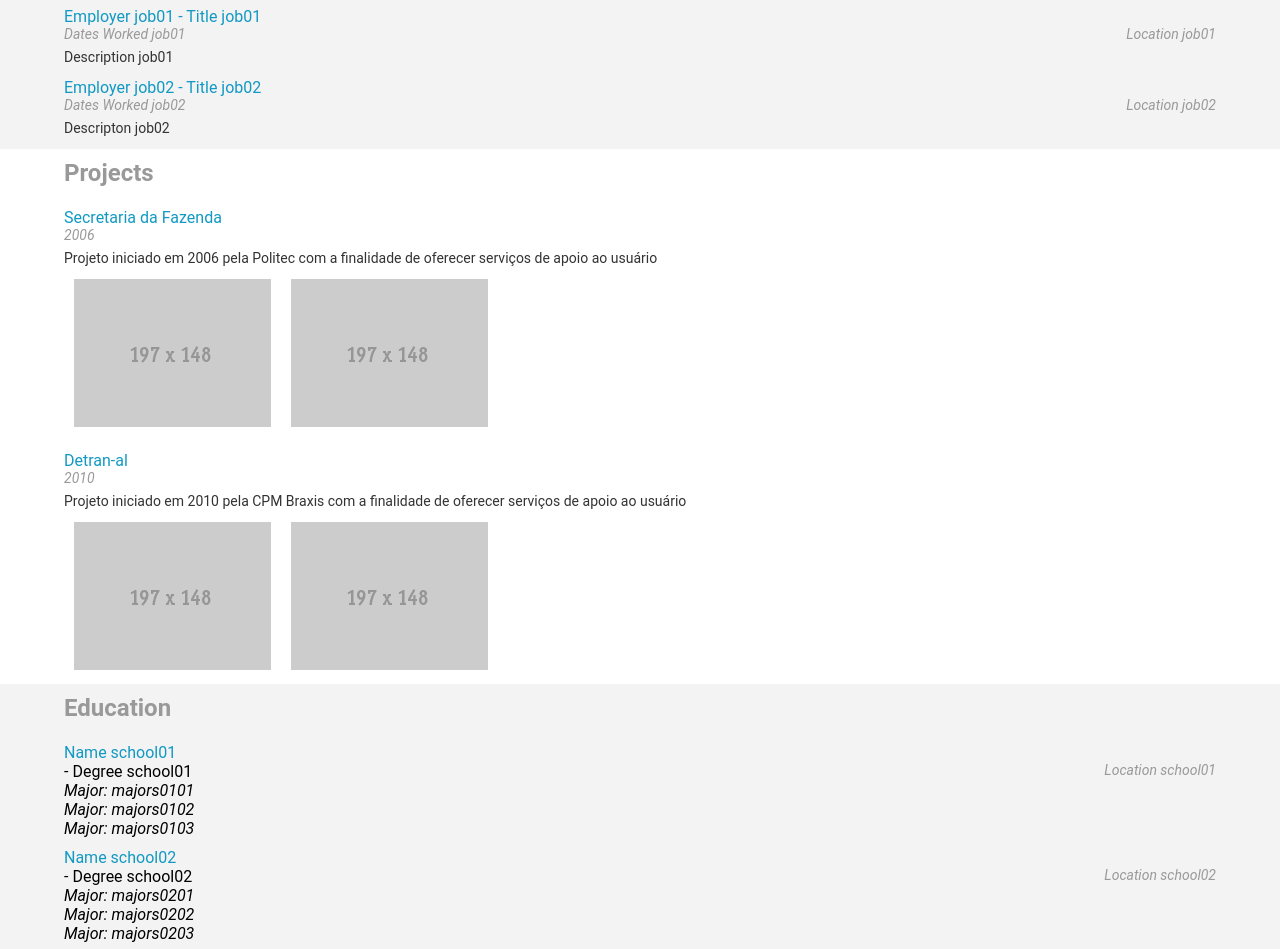
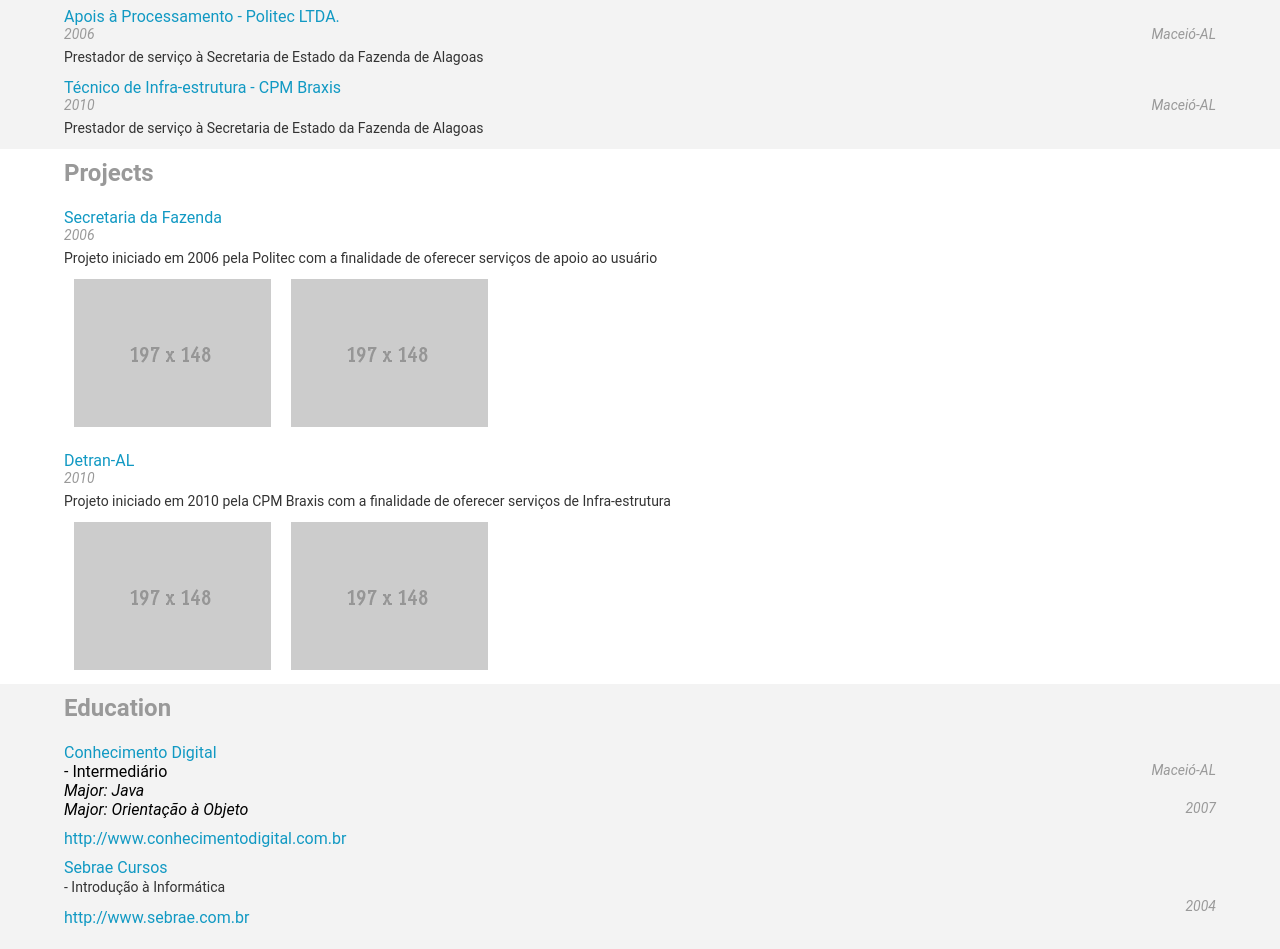
Before and after one commit to irvingmarcel/projeto-js, a plain HTML site: page index.html in a window 1280 px wide. Shown: the part 423-1372 px from the top of the page. Drawn offline with Linux system fonts and the light colour scheme; some packages are replaced by stand-ins of ours.

Commit message:
att projeto

```diff
--- a/css/style.css
+++ b/css/style.css
@@ -72,6 +72,14 @@ h5 {
   color: #999;
   line-height: 16px;
   float: left;
+}
+
+.date-text-school {
+  font-style: italic;
+  font-size: 14px;
+  color: #999;
+  line-height: 16px;
+  float: right;
 }
 
 .location-text {
--- a/js/helper.js
+++ b/js/helper.js
@@ -45,15 +45,16 @@ var HTMLprojectImage = '<img src="%data%">';
 var HTMLschoolStart = '<div class="education-entry"></div>';
 var HTMLschoolName = '<a href="#">%data%';
 var HTMLschoolDegree = ' - %data%</a>';
-var HTMLschoolDates = '<div class="date-text">%data%</div>';
+var HTMLschoolDates = '<div class="date-text-school">%data%</div>';
 var HTMLschoolLocation = '<div class="location-text">%data%</div>';
 var HTMLschoolMajor = '<em><br>Major: %data%</em>';
+var HTMLschoolsURL = '<a href="#">%data%</a>';    //adicionado por mim. Funcionando OK :)
 
 var HTMLonlineClasses = '<h3>Online Classes</h3>';
-var HTMLonlineTitle = '<a href="#">%data%';
-var HTMLonlineSchool = ' - %data%</a>';
-var HTMLonlineDates = '<div class="date-text">%data%</div>';
-var HTMLonlineURL = '<br><a href="#">%data%</a>';
+var HTMLonlineTitle = '<p> - %data%</p>';
+var HTMLonlineSchool = '<a href="#">%data%</a>';
+var HTMLonlineDates = '<div class="date-text-school">%data%</div>';
+var HTMLonlineURL = '<a href="#">%data%</a><br>';
 
 var internationalizeButton = '<button>Internationalize</button>';
 var googleMap = '<div id="map"></div>';
--- a/js/resumeBuilder.js
+++ b/js/resumeBuilder.js
@@ -4,18 +4,18 @@
 var work = {
   "jobs": [
     {
-      "employer": "Employer job01",
-      "title": "Title job01",
-      "location": "Location job01",
-      "datesWorked": "Dates Worked job01",
-      "description": "Description job01"
+      "employer": "Apois à Processamento",
+      "title": "Politec LTDA.",
+      "location": "Maceió-AL",
+      "datesWorked": "2006",
+      "description": "Prestador de serviço à Secretaria de Estado da Fazenda de Alagoas"
     },
     {
-      "employer": "Employer job02",
-      "title": "Title job02",
-      "location": "Location job02",
-      "datesWorked": "Dates Worked job02",
-      "description": "Descripton job02"
+      "employer": "Técnico de Infra-estrutura",
+      "title": "CPM Braxis",
+      "location": "Maceió-AL",
+      "datesWorked": "2010",
+      "description": "Prestador de serviço à Secretaria de Estado da Fazenda de Alagoas"
     }
   ]
 }
@@ -54,9 +54,9 @@ var projects = {
       ]
     },
     {
-      "title": "Detran-al",
+      "title": "Detran-AL",
       "dates": "2010",
-      "description": "Projeto iniciado em 2010 pela CPM Braxis com a finalidade de oferecer serviços de apoio ao usuário",
+      "description": "Projeto iniciado em 2010 pela CPM Braxis com a finalidade de oferecer serviços de Infra-estrutura",
       "images": [
         "images/197x148.gif",
         "images/197x148.gif"
@@ -64,8 +64,7 @@ var projects = {
     }
   ]
 }
-
-function displayProjects () { //poderia ser declarado dessa outra forma: projects.display = function() {}
+projects.display = function() {
   for (project in projects.myProjects) {
     $("#projects").append(HTMLprojectStart);
 
@@ -86,13 +85,13 @@ function displayProjects () { //poderia ser declarado dessa outra forma: project
     }
   }
 }
-displayProjects();    //notação literal.
+projects.display();
 
 // fim do projects
 
-// inicio do bio
+// inicio do bio    OK
 
-var bio = {         // declarado e impresso - Faltando resolver CONTACTS
+var bio = {
   "name": "Irving Marcel",
   "role": "Desenvolvedor Web",
   "contacts": {
@@ -100,21 +99,17 @@ var bio = {         // declarado e impresso - Faltando resolver CONTACTS
     "email": "irvingmarcel@gmail.com",
     "github": "irvingmarcel",
     "twitter": "@irvingmarcel",
-    "location": "Brasil"
+    "location": "Maceió-AL - Brasil"
   },
-  "welcomeMessage": "Sejam bem vindos!",
+  "welcomeMessage": "Bem-vindos ao meu curriculo!",
   "skills": ["Extrovertido", "Determinado", "Comunicativo", "Responsável"],
-  "biopic": "images/fry.jpg"
+  "biopic": "images/fry.jpg"    //Modificar a foto
 }
-
-function displayBio(){
+bio.display = function(){
   var formattedName = HTMLheaderName.replace("%data%", bio.name);
   $("#header").prepend(formattedName);
   var formattedRole = HTMLheaderRole.replace("%data%", bio.role);
   $("#header").append(formattedRole);
-
-  // var formattedContacts = HTMLcontactGeneric.replace("%contact%", bio.contacts);
-  // $("#topContacts").append(formattedContacts);
 
   var formattedMobile = HTMLmobile.replace("%data%", bio.contacts.mobile);
   $("#topContacts").append(formattedMobile);
@@ -127,7 +122,6 @@ function displayBio(){
   var formatterdLocation = HTMLlocation.replace("%data%", bio.contacts.location);
   $("#topContacts").append(formatterdLocation);
 
-
   var formattedWelcome = HTMLwelcomeMsg.replace("%data%", bio.welcomeMessage);
   $("#header").append(formattedWelcome);
   var formattedPic = HTMLbioPic.replace("%data%", bio.biopic);
@@ -138,68 +132,36 @@ function displayBio(){
 
     var formattedSkill = HTMLskills.replace("%data%", bio.skills[0]);
     $("#skills").append(formattedSkill);
-
     var formattedSkill = HTMLskills.replace("%data%", bio.skills[1]);
     $("#skills").append(formattedSkill);
-
     var formattedSkill = HTMLskills.replace("%data%", bio.skills[2]);
     $("#skills").append(formattedSkill);
-
     var formattedSkill = HTMLskills.replace("%data%", bio.skills[3]);
     $("#skills").append(formattedSkill);
   }
 
-
 }
-displayBio();
+bio.display();
 
 // fim da bio
 
-// inicio do education
+// inicio do education OK
 
-var education = {     //falta imprimir
+var education = {
   "schools": [
     {
-      "name": "Name school01",
-      "location": "Location school01",
-      "degree": "Degree school01",
-      "majors": ["majors0101", "majors0102", "majors0103"],
-      "dates": "2016",
-      "url": "http://exempleScool01.com",
+      "name": "Conhecimento Digital",
+      "location": "Maceió-AL",
+      "degree": "Intermediário",
+      "majors": ["Java", "Orientação à Objeto"],
+      "dates": "2007",
+      "url": "http://www.conhecimentodigital.com.br",
       "onlineCourses": [
         {
-          "title": "course01",
-          "school": "course01",
-          "date": "2016",
-          "url": "http://courses.com"
-        },
-        {
-          "title": "course02",
-          "scool": "course02",
-          "date": 2016,
-          "url": "http://courses.com"
-        }
-      ]
-    },
-    {
-    "name": "Name school02",
-    "location": "Location school02",
-    "degree": "Degree school02",
-    "majors": ["majors0201", "majors0202", "majors0203"],
-    "dates": "2016",
-    "url": "http://exempleScool02.com",
-    "onlineCourses": [
-        {
-          "title": "course01",
-          "school": "course01",
-          "date": "2016",
-          "url": "http://courses.com"
-        },
-        {
-          "title": "course02",
-          "school": "course02",
-          "date": "2016",
-          "url": "http://courses.com"
+          "title": "Introdução à Informática",
+          "school": "Sebrae Cursos",
+          "date": "2004",
+          "url": "http://www.sebrae.com.br"
         }
       ]
     }
@@ -226,10 +188,30 @@ function displayEducation (){
       }
     }
 
+    var formattedSchoolDates = HTMLschoolDates.replace("%data%", education.schools[school].dates);
+    $(".education-entry:last").append(formattedSchoolDates);
+    var formattedSchoolsURL = HTMLschoolsURL.replace("%data%", education.schools[school].url);
+    $(".education-entry:last").append(formattedSchoolsURL);
+
+    if(education.schools[school].onlineCourses.length > 0){
+      for(course in education.schools[school].onlineCourses){
+        var formattedonlineSchool = HTMLonlineSchool.replace("%data%", education.schools[school].onlineCourses[course].school);
+        $(".education-entry:last").append(formattedonlineSchool);
+        var formattedonlineTitle = HTMLonlineTitle.replace("%data%", education.schools[school].onlineCourses[course].title);
+        $(".education-entry:last").append(formattedonlineTitle);
+        var formattedonlineDate = HTMLonlineDates.replace("%data%", education.schools[school].onlineCourses[course].date);
+        $(".education-entry:last").append(formattedonlineDate);
+        var formattedonlineURL = HTMLonlineURL.replace("%data%", education.schools[school].onlineCourses[course].url);
+        $(".education-entry:last").append(formattedonlineURL);
+      }
+    }
+
   }
 
 }
 displayEducation();
+
+//fim do Education
 
 
 //contador de clicks
```
